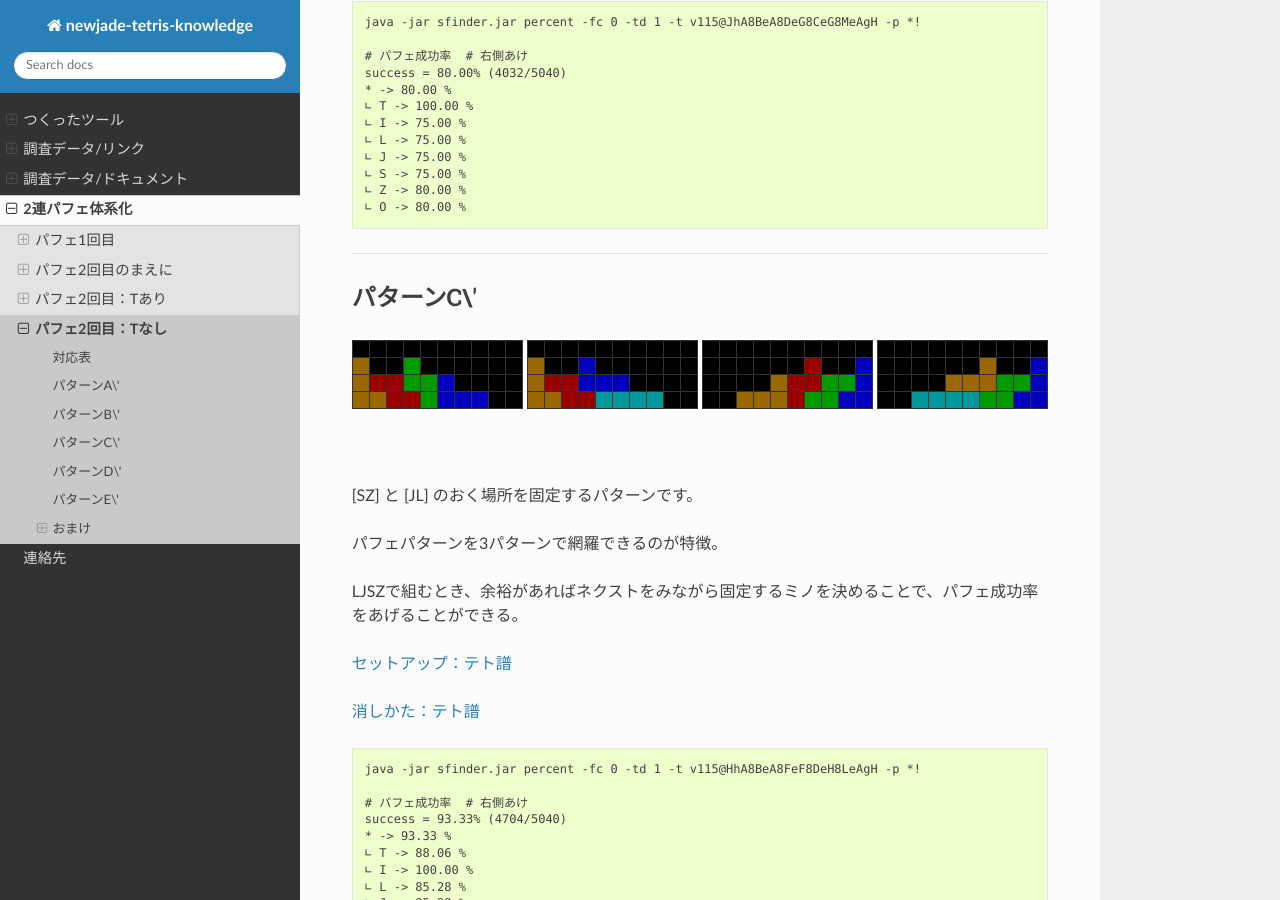
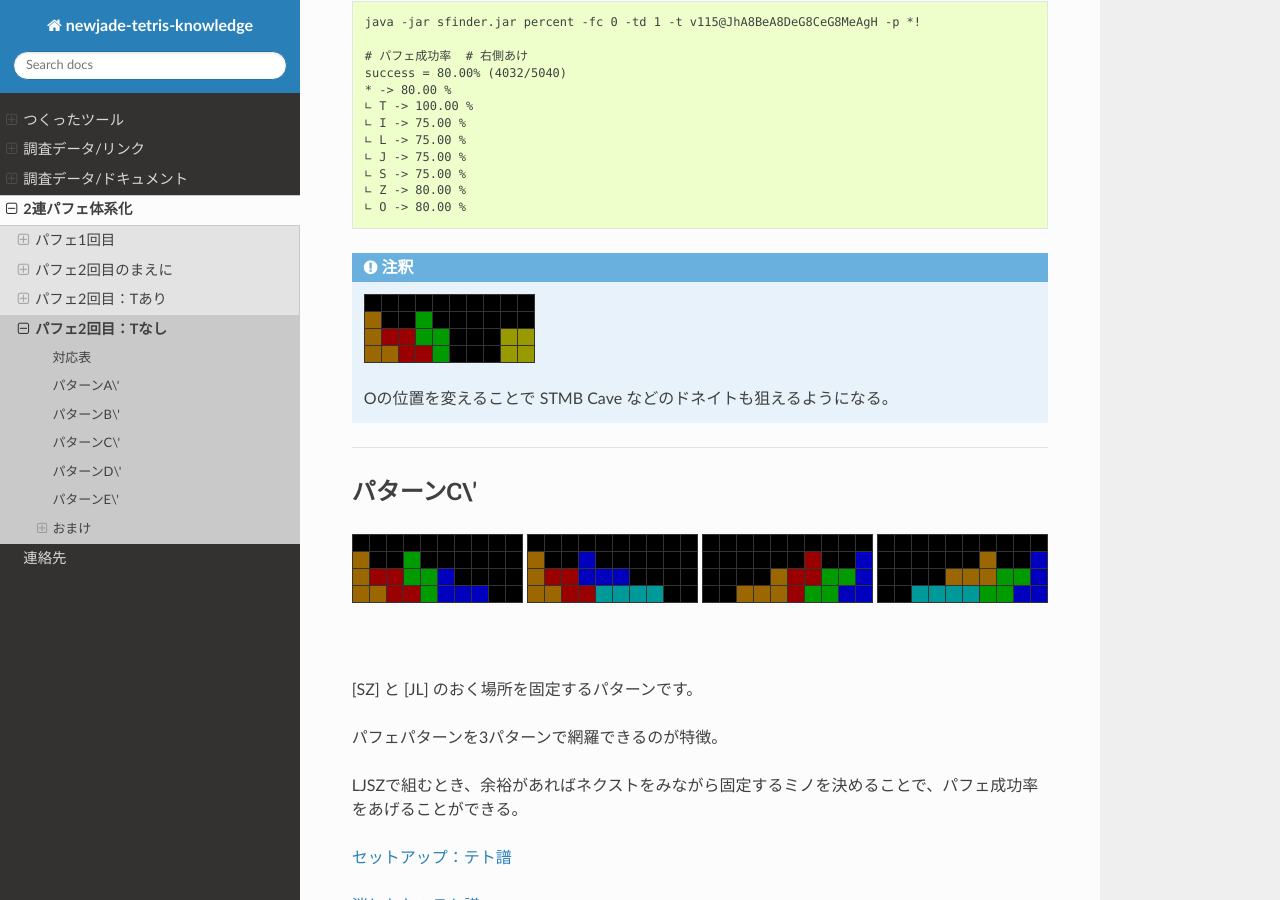
Before and after one commit to knewjade/tetris-knowledge-sphinx, a Sphinx documentation site: the page built from source/2pcsystem/second_without_t.rst, in a window 1280 px wide and 900 px high, scrolled down 1716 px. Built offline with Sphinx 7.4.7 and the Read the Docs theme 2.0.0, drawn with Linux system fonts in a browser that asks for light colours.

```diff
--- a/source/2pcsystem/second_without_t.rst
+++ b/source/2pcsystem/second_without_t.rst
@@ -141,6 +141,8 @@ I と O のおく場所を固定するパターンです。
    :scale: 50
 .. |b2_fig06| image:: img/b2/fig_006.png
    :scale: 50
+.. |b2_note| image:: img/b2/fig_note.png
+   :scale: 50
 
 .. |b2_setup| raw:: html
 
@@ -192,6 +194,11 @@ Tがはやいときはパフェ、遅いときはT-Spinで割り切るのもひ
   ∟ S -> 75.00 %
   ∟ Z -> 80.00 %
   ∟ O -> 80.00 %
+
+.. note ::
+  |b2_note|
+
+  Oの位置を変えることで STMB Cave などのドネイトも狙えるようになる。
 
 ----
 
@@ -407,7 +414,7 @@ IOSZでよく使う地形で、そのときはネクストをみてから地形
 パフェ成功率を重視したい方は、参考にしてください。
 
 パターンB\\'：パフェ重視
-------------------------------------------
+^^^^^^^^^^^^^^^^^^^^^^^^^^^^^^^^^^^^^^^^^^^^^^^^^^^^^^^^
 
 .. |b2p_fig01| image:: img/b2p/fig_001.png
    :scale: 50
@@ -471,7 +478,7 @@ IOSZでよく使う地形で、そのときはネクストをみてから地形
 ----
 
 パターンE\\'：パフェ重視
-------------------------------------------
+^^^^^^^^^^^^^^^^^^^^^^^^^^^^^^^^^^^^^^^^^^^^^^^^^^^^^^^^
 
 .. |e2p_fig01| image:: img/e2p/fig_001.png
    :scale: 50
```
Also changed, not shown: source/2pcsystem/img/b2/fig_note.png (added).
